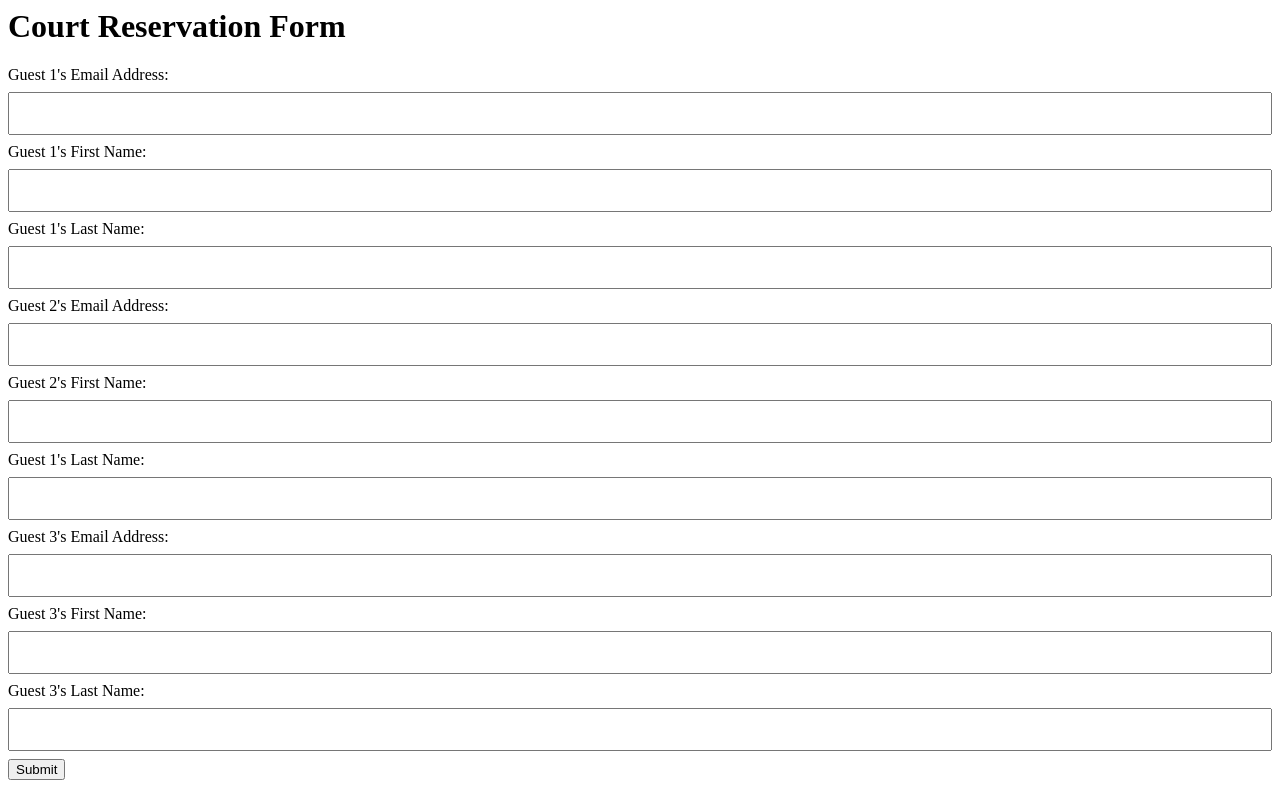
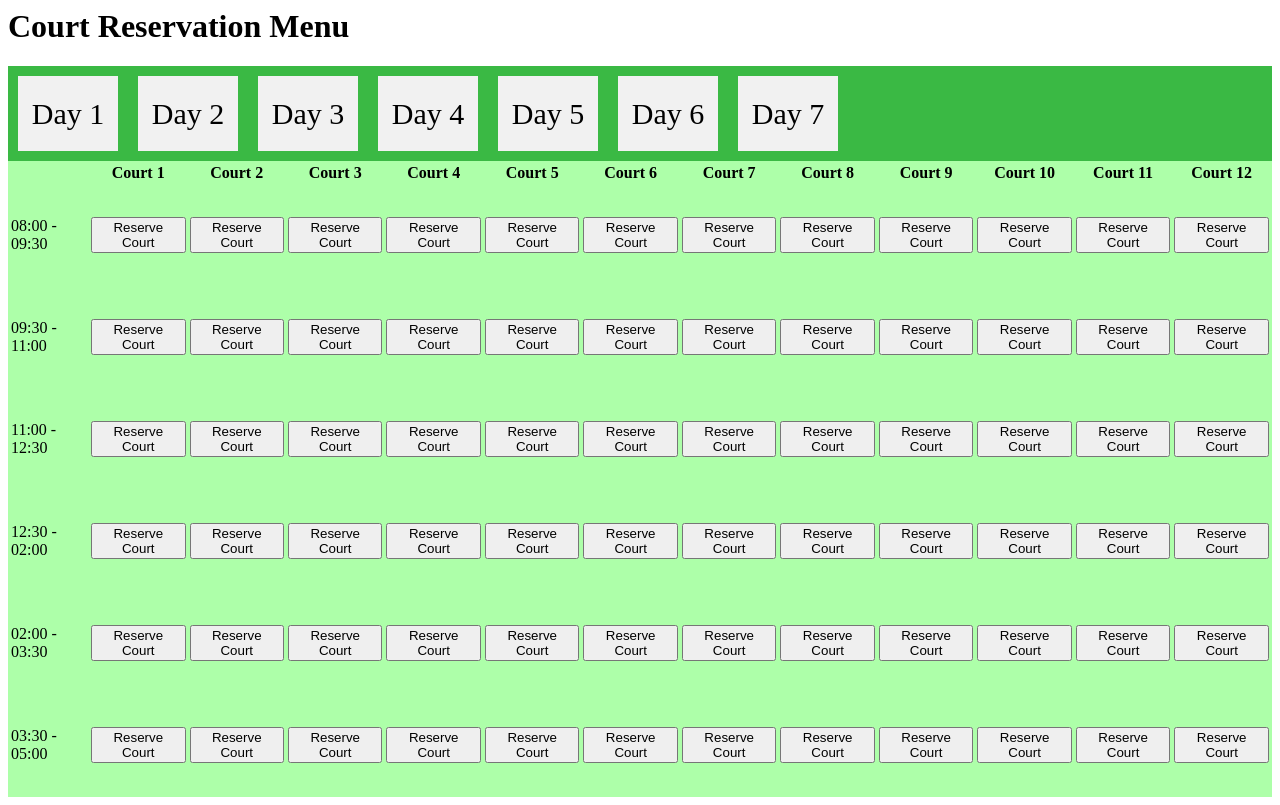
Before and after one commit to avasdowney/wigeon_tennis_club, a Django app: page /courts/ in a window 1280 px wide. Before the commit the page ends 780 px from the top, so only its background shows below. Run offline with Django 4.2, Linux system fonts and the light colour scheme.

Commit message:
prototype reservation menu

```diff
--- a/courts/apps.py
+++ b/courts/apps.py
@@ -1,5 +1,4 @@
 from django.apps import AppConfig
-
 
 class CourtsConfig(AppConfig):
     default_auto_field = "django.db.models.BigAutoField"
--- a/courts/forms.py
+++ b/courts/forms.py
@@ -1,12 +1,13 @@
 from django.forms import ModelForm
-from .models import courtReservationForm
-
+from .models import *
 
 class ReservationForm(ModelForm):
     class Meta:
         model = courtReservationForm
         fields = '__all__'
         labels = {
+            'courtNumber' : ('Court Number'),
+            "courtTime" : ('Court Time'),
             'guest1EMail' : ("Guest 1's Email Address"),
             'guest1FName': ("Guest 1's First Name"),
             'guest1LName': ("Guest 1's Last Name"),
@@ -15,5 +16,8 @@ class ReservationForm(ModelForm):
             'guest2LName': ("Guest 1's Last Name"),
             'guest3EMail' : ("Guest 3's Email Address"),
             'guest3FName' : ("Guest 3's First Name"),
-            'guest3LName': ("Guest 3's Last Name")
+            'guest3LName': ("Guest 3's Last Name"),
+            'guest4EMail' : ("Guest 4's Email Address"),
+            'guest4FName' : ("Guest 4's First Name"),
+            'guest4LName': ("Guest 4's Last Name")
         }
--- /dev/null
+++ b/courts/static/courts/menu.css
@@ -0,0 +1,25 @@
+.dateHeaders {
+    display: flex;
+    flex-wrap: nowrap;
+    background-color: rgb(58, 185, 68);
+}
+
+.dateHeaders > div {
+    background-color: #f1f1f1;
+    width: 100px;
+    margin: 10px;
+    text-align: center;
+    line-height: 75px;
+    font-size: 30px;
+}
+
+.courtNumbers{
+    display: flex;
+    flex-wrap: nowrap;
+    background-color: #adffa9;
+}
+
+.courtNumbers > th {
+    background-color: #f1f1f1;
+    margin: 10px;
+}
--- /dev/null
+++ b/courts/templates/courts/menu.html
@@ -0,0 +1,126 @@
+{% load static %}
+
+<link rel="stylesheet" type="text/css" href="{% static 'courts/menu.css' %}">
+
+<h1>Court Reservation Menu</h1>
+<div class = "dateHeaders">
+   <div>Day 1</div>
+   <div>Day 2</div>
+   <div>Day 3</div>
+   <div>Day 4</div>
+   <div>Day 5</div>
+   <div>Day 6</div>
+   <div>Day 7</div>
+</div>
+
+<div class = "courtNumbers">
+    <table>
+        <tr>
+            <th></th>
+            <th>Court 1</th>
+            <th>Court 2</th>
+            <th>Court 3</th>
+            <th>Court 4</th>
+            <th>Court 5</th>
+            <th>Court 6</th>
+            <th>Court 7</th>
+            <th>Court 8</th>
+            <th>Court 9</th>
+            <th>Court 10</th>
+            <th>Court 11</th>
+            <th>Court 12</th>
+        </tr>
+        <tr style="height: 100px">
+            <td>08:00 - 09:30</td>
+           <td><button onclick="location.href='/courts/reservationform'">Reserve Court</button></td>
+           <td><button onclick="location.href='/courts/reservationform'">Reserve Court</button></td>
+           <td><button onclick="location.href='/courts/reservationform'">Reserve Court</button></td>
+           <td><button onclick="location.href='/courts/reservationform'">Reserve Court</button></td>
+           <td><button onclick="location.href='/courts/reservationform'">Reserve Court</button></td>
+           <td><button onclick="location.href='/courts/reservationform'">Reserve Court</button></td>
+           <td><button onclick="location.href='/courts/reservationform'">Reserve Court</button></td>
+           <td><button onclick="location.href='/courts/reservationform'">Reserve Court</button></td>
+           <td><button onclick="location.href='/courts/reservationform'">Reserve Court</button></td>
+           <td><button onclick="location.href='/courts/reservationform'">Reserve Court</button></td>
+           <td><button onclick="location.href='/courts/reservationform'">Reserve Court</button></td>
+           <td><button onclick="location.href='/courts/reservationform'">Reserve Court</button></td>
+        </tr>
+        <tr style="height: 100px">
+            <td>09:30 - 11:00</td>
+            <td><button onclick="location.href='/courts/reservationform'">Reserve Court</button></td>
+            <td><button onclick="location.href='/courts/reservationform'">Reserve Court</button></td>
+            <td><button onclick="location.href='/courts/reservationform'">Reserve Court</button></td>
+            <td><button onclick="location.href='/courts/reservationform'">Reserve Court</button></td>
+            <td><button onclick="location.href='/courts/reservationform'">Reserve Court</button></td>
+            <td><button onclick="location.href='/courts/reservationform'">Reserve Court</button></td>
+            <td><button onclick="location.href='/courts/reservationform'">Reserve Court</button></td>
+            <td><button onclick="location.href='/courts/reservationform'">Reserve Court</button></td>
+            <td><button onclick="location.href='/courts/reservationform'">Reserve Court</button></td>
+            <td><button onclick="location.href='/courts/reservationform'">Reserve Court</button></td>
+            <td><button onclick="location.href='/courts/reservationform'">Reserve Court</button></td>
+            <td><button onclick="location.href='/courts/reservationform'">Reserve Court</button></td>
+         </tr>
+         <tr style="height: 100px">
+            <td>11:00 - 12:30</td>
+            <td><button onclick="location.href='/courts/reservationform'">Reserve Court</button></td>
+            <td><button onclick="location.href='/courts/reservationform'">Reserve Court</button></td>
+            <td><button onclick="location.href='/courts/reservationform'">Reserve Court</button></td>
+            <td><button onclick="location.href='/courts/reservationform'">Reserve Court</button></td>
+            <td><button onclick="location.href='/courts/reservationform'">Reserve Court</button></td>
+            <td><button onclick="location.href='/courts/reservationform'">Reserve Court</button></td>
+            <td><button onclick="location.href='/courts/reservationform'">Reserve Court</button></td>
+            <td><button onclick="location.href='/courts/reservationform'">Reserve Court</button></td>
+            <td><button onclick="location.href='/courts/reservationform'">Reserve Court</button></td>
+            <td><button onclick="location.href='/courts/reservationform'">Reserve Court</button></td>
+            <td><button onclick="location.href='/courts/reservationform'">Reserve Court</button></td>
+            <td><button onclick="location.href='/courts/reservationform'">Reserve Court</button></td>
+         </tr>
+         <tr style="height: 100px">
+            <td>12:30 - 02:00</td>
+             <td><button onclick="location.href='/courts/reservationform'">Reserve Court</button></td>
+             <td><button onclick="location.href='/courts/reservationform'">Reserve Court</button></td>
+             <td><button onclick="location.href='/courts/reservationform'">Reserve Court</button></td>
+             <td><button onclick="location.href='/courts/reservationform'">Reserve Court</button></td>
+             <td><button onclick="location.href='/courts/reservationform'">Reserve Court</button></td>
+             <td><button onclick="location.href='/courts/reservationform'">Reserve Court</button></td>
+             <td><button onclick="location.href='/courts/reservationform'">Reserve Court</button></td>
+             <td><button onclick="location.href='/courts/reservationform'">Reserve Court</button></td>
+             <td><button onclick="location.href='/courts/reservationform'">Reserve Court</button></td>
+             <td><button onclick="location.href='/courts/reservationform'">Reserve Court</button></td>
+             <td><button onclick="location.href='/courts/reservationform'">Reserve Court</button></td>
+             <td><button onclick="location.href='/courts/reservationform'">Reserve Court</button></td>
+          </tr>
+          <tr style="height: 100px">
+            <td>02:00 - 03:30</td>
+            <td><button onclick="location.href='/courts/reservationform'">Reserve Court</button></td>
+            <td><button onclick="location.href='/courts/reservationform'">Reserve Court</button></td>
+            <td><button onclick="location.href='/courts/reservationform'">Reserve Court</button></td>
+            <td><button onclick="location.href='/courts/reservationform'">Reserve Court</button></td>
+            <td><button onclick="location.href='/courts/reservationform'">Reserve Court</button></td>
+            <td><button onclick="location.href='/courts/reservationform'">Reserve Court</button></td>
+            <td><button onclick="location.href='/courts/reservationform'">Reserve Court</button></td>
+            <td><button onclick="location.href='/courts/reservationform'">Reserve Court</button></td>
+            <td><button onclick="location.href='/courts/reservationform'">Reserve Court</button></td>
+            <td><button onclick="location.href='/courts/reservationform'">Reserve Court</button></td>
+            <td><button onclick="location.href='/courts/reservationform'">Reserve Court</button></td>
+            <td><button onclick="location.href='/courts/reservationform'">Reserve Court</button></td>
+         </tr>
+         <tr style="height: 100px">
+            <td>03:30 - 05:00</td>
+             <td><button onclick="location.href='/courts/reservationform'">Reserve Court</button></td>
+             <td><button onclick="location.href='/courts/reservationform'">Reserve Court</button></td>
+             <td><button onclick="location.href='/courts/reservationform'">Reserve Court</button></td>
+             <td><button onclick="location.href='/courts/reservationform'">Reserve Court</button></td>
+             <td><button onclick="location.href='/courts/reservationform'">Reserve Court</button></td>
+             <td><button onclick="location.href='/courts/reservationform'">Reserve Court</button></td>
+             <td><button onclick="location.href='/courts/reservationform'">Reserve Court</button></td>
+             <td><button onclick="location.href='/courts/reservationform'">Reserve Court</button></td>
+             <td><button onclick="location.href='/courts/reservationform'">Reserve Court</button></td>
+             <td><button onclick="location.href='/courts/reservationform'">Reserve Court</button></td>
+             <td><button onclick="location.href='/courts/reservationform'">Reserve Court</button></td>
+             <td><button onclick="location.href='/courts/reservationform'">Reserve Court</button></td>
+          </tr>
+
+    </table>
+
+</div>
--- a/courts/urls.py
+++ b/courts/urls.py
@@ -2,5 +2,6 @@ from django.urls import path
 from . import views
 
 urlpatterns = [
-    path('', views.index, name='index'),
+    path('', views.menu, name='index'),
+    path('reservationform/', views.reservationform, name='form'),
 ]
--- a/courts/views.py
+++ b/courts/views.py
@@ -2,12 +2,15 @@ from django.shortcuts import render
 from .forms import ReservationForm
 # Create your views here.
 
-def index(request):
+def menu(request):
+    return render(request, 'courts/menu.html')
+
+def reservationform(request):
     if request.method == 'POST':
         form = ReservationForm(request.POST)
         if form.is_valid():
             form.save()
-            return render(request, 'courts/success.html')
+            return render(request, 'courts/success.html', {})
     form = ReservationForm()
     context = {'form': form}
     return render(request, 'courts/reservationform.html', context)
--- a/news/templates/news/add_news.html
+++ b/news/templates/news/add_news.html
@@ -1,6 +1,5 @@
 {% load static %}
 <link rel="stylesheet" type="text/css" href="{% static 'news/styles.css' %}">
-
 
 <form action="" method="post">
     {% csrf_token %}
```
Also changed, not shown: courts/models.py (+39 -0 lines), courts/migrations/0002_alter_courtreservationform_guest1email_and_more.py (added), courts/migrations/0003_courtreservationform_courtnumber_and_more.py (added), courts/migrations/0004_courtreservationform_guest4email_and_more.py (added), courts/migrations/0005_courtreservationformcourt1time1.py (added).
